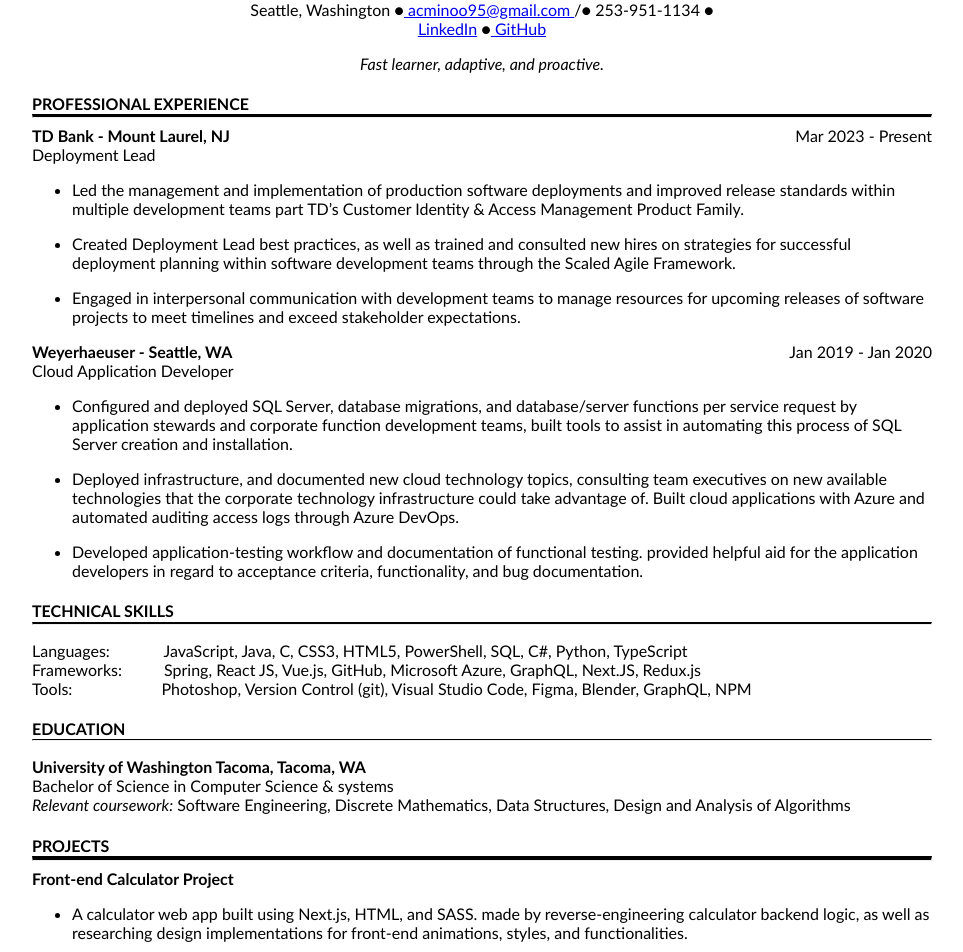
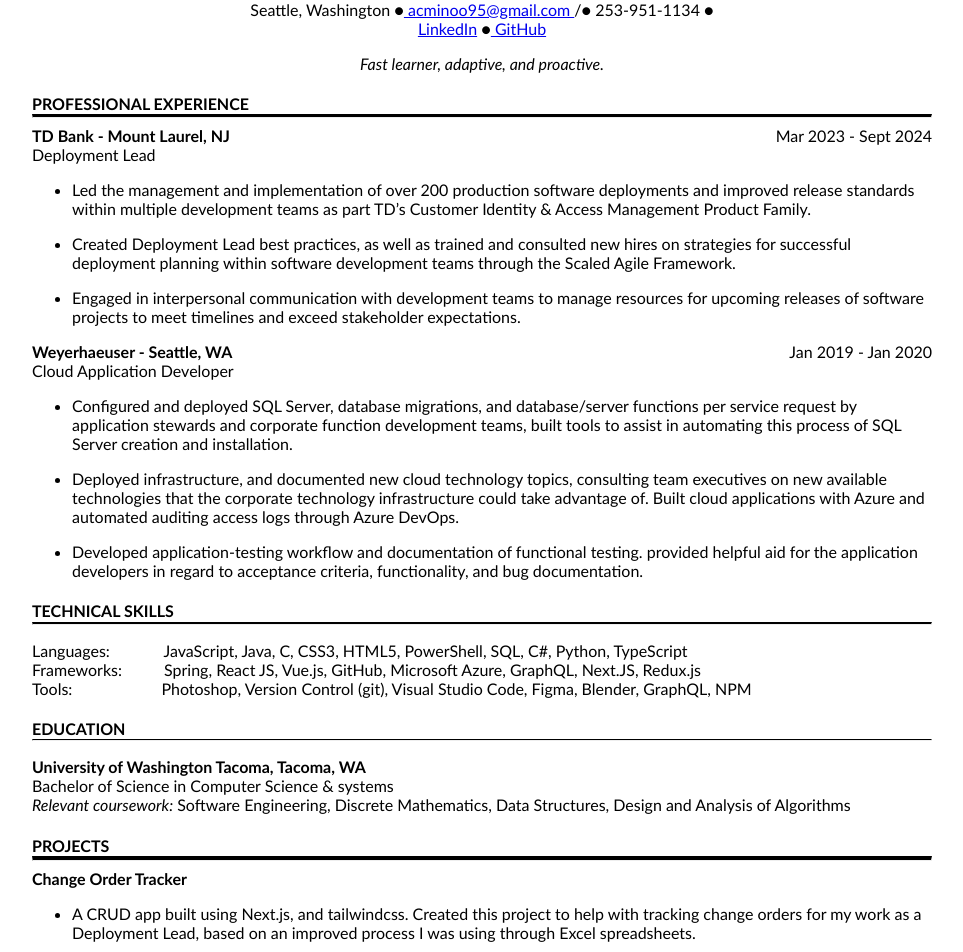
Before and after one commit to aminoo10/portfolio-site, a React (Create React App) app: page /resume in a window 1280 px wide. Shown: the part 500-1452 px from the top of the page, without its empty margins (158-1121 px from the left). Built offline with nearby package versions, Linux system fonts and the light colour scheme.

Commit message:
Updated Resume, added new project

```diff
--- a/src/Resume.js
+++ b/src/Resume.js
@@ -25,13 +25,13 @@
           <hr id="hr-3"/>
           <div>
             <strong>TD Bank - Mount Laurel, NJ</strong>
-            <span className="float-right">Mar 2023 - Present</span><br />
+            <span className="float-right">Mar 2023 - Sept 2024</span><br />
             Deployment Lead <br />
 
             <ul>
-              <li>Led the management and implementation of production software deployments and
-                improved release standards within multiple development teams part TD’s
-                Customer Identity & Access Management Product Family.</li>
+              <li>Led the management and implementation of over 200 production software deployments and improved release standards
+                within multiple development teams as part TD’s Customer Identity & Access Management Product Family.
+              </li>
               <li>Created Deployment Lead best practices, as well as trained and consulted new hires on strategies
                 for successful deployment planning within software development teams through the Scaled Agile Framework.</li>
               <li>Engaged in interpersonal communication with development teams to manage resources for upcoming releases
@@ -74,10 +74,11 @@
         <div className="projects">
           <h4>PROJECTS</h4>
           <hr id="hr-4"/>
-          <strong className="project-header">Front-end Calculator Project</strong>
+          <strong className="project-header">Change Order Tracker</strong>
           <ul>
-            <li>A calculator web app built using Next.js, HTML, and SASS. made by reverse-engineering calculator backend logic,
-              as well as researching design implementations for front-end animations, styles, and functionalities.</li>
+            <li>A CRUD app built using Next.js, and tailwindcss. Created this project to help with tracking
+              change orders for my work as a Deployment Lead, based on an improved process I was using through Excel spreadsheets.
+            </li>
           </ul>
 
           <strong className="project-header">Portfolio Website (the one you're on right now!!)</strong>
--- a/src/data.json
+++ b/src/data.json
@@ -30,5 +30,13 @@
     "link": "https://kind-hermann-78cd4b.netlify.app/",
     "github": "https://github.com/aminoo10/nuxt-project",
     "id": 4
+  },
+  {
+    "title": "Change Order Tracker",
+    "image": "/images/co-tracker.png",
+    "description": "A CRUD app built using Next.js, and tailwindcss. Created this project to help with tracking change orders for my work as a Deployment Lead, based on an improved process I was using through Excel spreadsheets",
+    "link": "https://co-tracker-app.vercel.app/",
+    "github": "https://github.com/aminoo10/co-tracker-app",
+    "id": 5
   }
 ]
```
Also changed, not shown: public/images/co-tracker.png (added), 1 other file (tests, documents, lock files or other folders).
